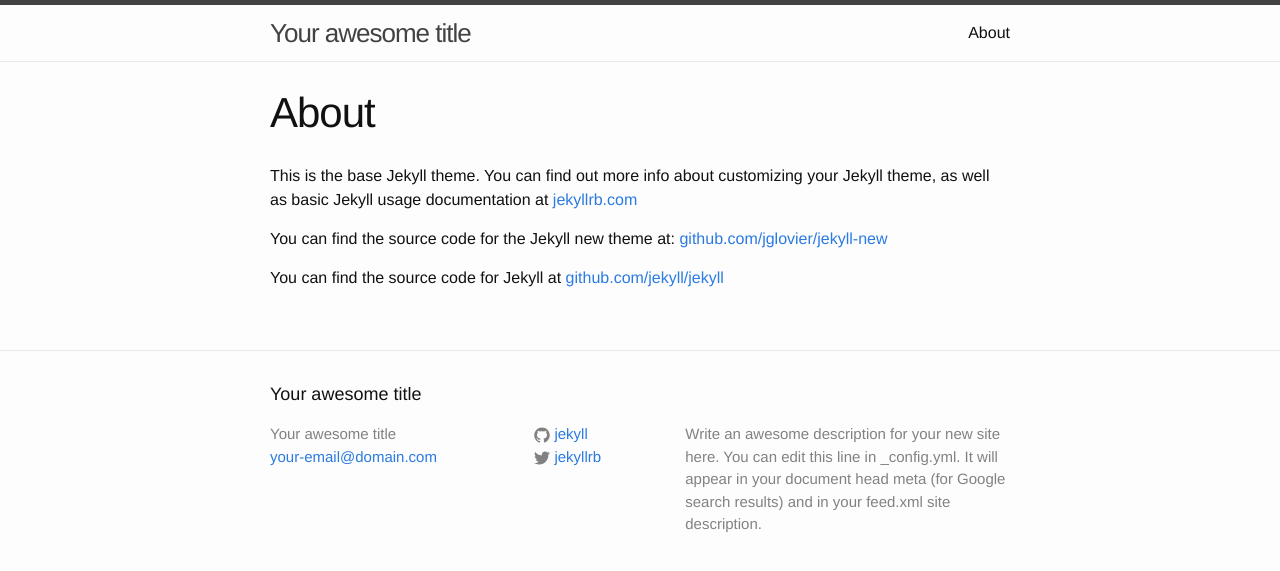
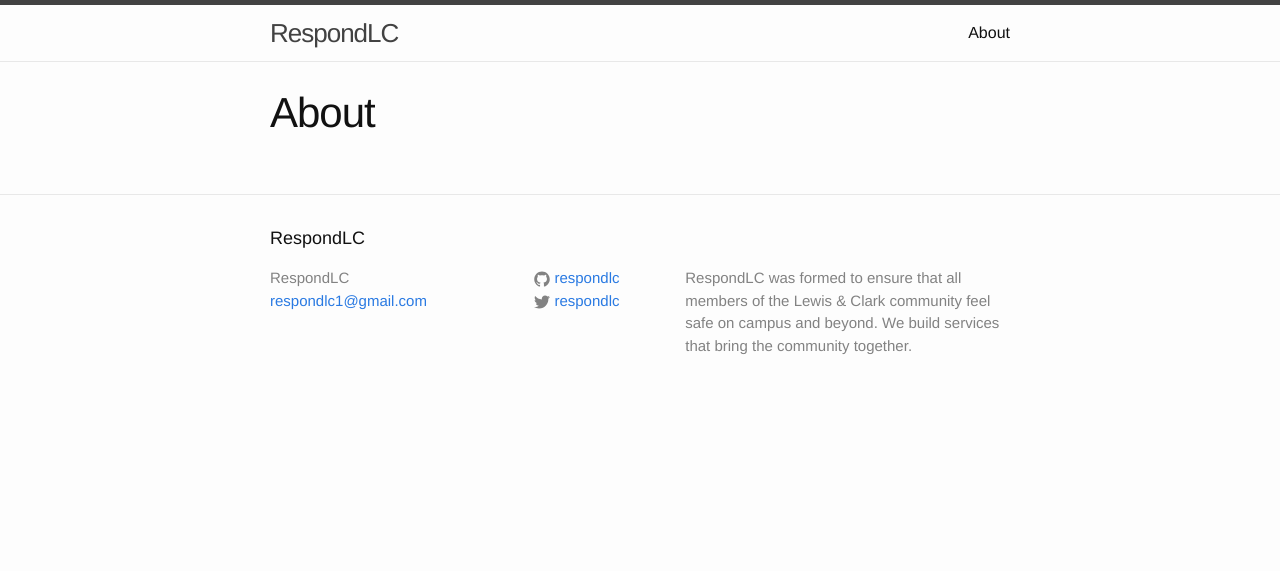
Before and after one commit to respondlc/respondlc.github.io, a Jekyll site: the page built from about.md, in a window 1280 px wide. Shown: the top 571 px of the page. Built offline with Jekyll 4.4.1, drawn with Linux system fonts in a browser that asks for light colours.

Commit message:
clean up jekyll base content

```diff
--- a/_config.yml
+++ b/_config.yml
@@ -1,14 +1,14 @@
 # Site settings
-title: Your awesome title
-email: your-email@domain.com
+title: RespondLC
+email: respondlc1@gmail.com
 description: > # this means to ignore newlines until "baseurl:"
-  Write an awesome description for your new site here. You can edit this
-  line in _config.yml. It will appear in your document head meta (for
-  Google search results) and in your feed.xml site description.
+  RespondLC was formed to ensure that all members of the
+  Lewis & Clark community feel safe on campus and beyond.
+  We build services that bring the community together.
 baseurl: "" # the subpath of your site, e.g. /blog/
-url: "http://yourdomain.com" # the base hostname & protocol for your site
-twitter_username: jekyllrb
-github_username:  jekyll
+url: "http://respondlc.org" # the base hostname & protocol for your site
+twitter_username: respondlc
+github_username:  respondlc
 
 # Build settings
 markdown: kramdown
--- a/about.md
+++ b/about.md
@@ -3,9 +3,3 @@
 title: About
 permalink: /about/
 ---
-
-This is the base Jekyll theme. You can find out more info about customizing your Jekyll theme, as well as basic Jekyll usage documentation at [jekyllrb.com](http://jekyllrb.com/)
-
-You can find the source code for the Jekyll new theme at: [github.com/jglovier/jekyll-new](https://github.com/jglovier/jekyll-new)
-
-You can find the source code for Jekyll at [github.com/jekyll/jekyll](https://github.com/jekyll/jekyll)
```
Also changed, not shown: _posts/2015-11-24-welcome-to-jekyll.markdown (deleted, +0 -25 lines), 1 other file.
